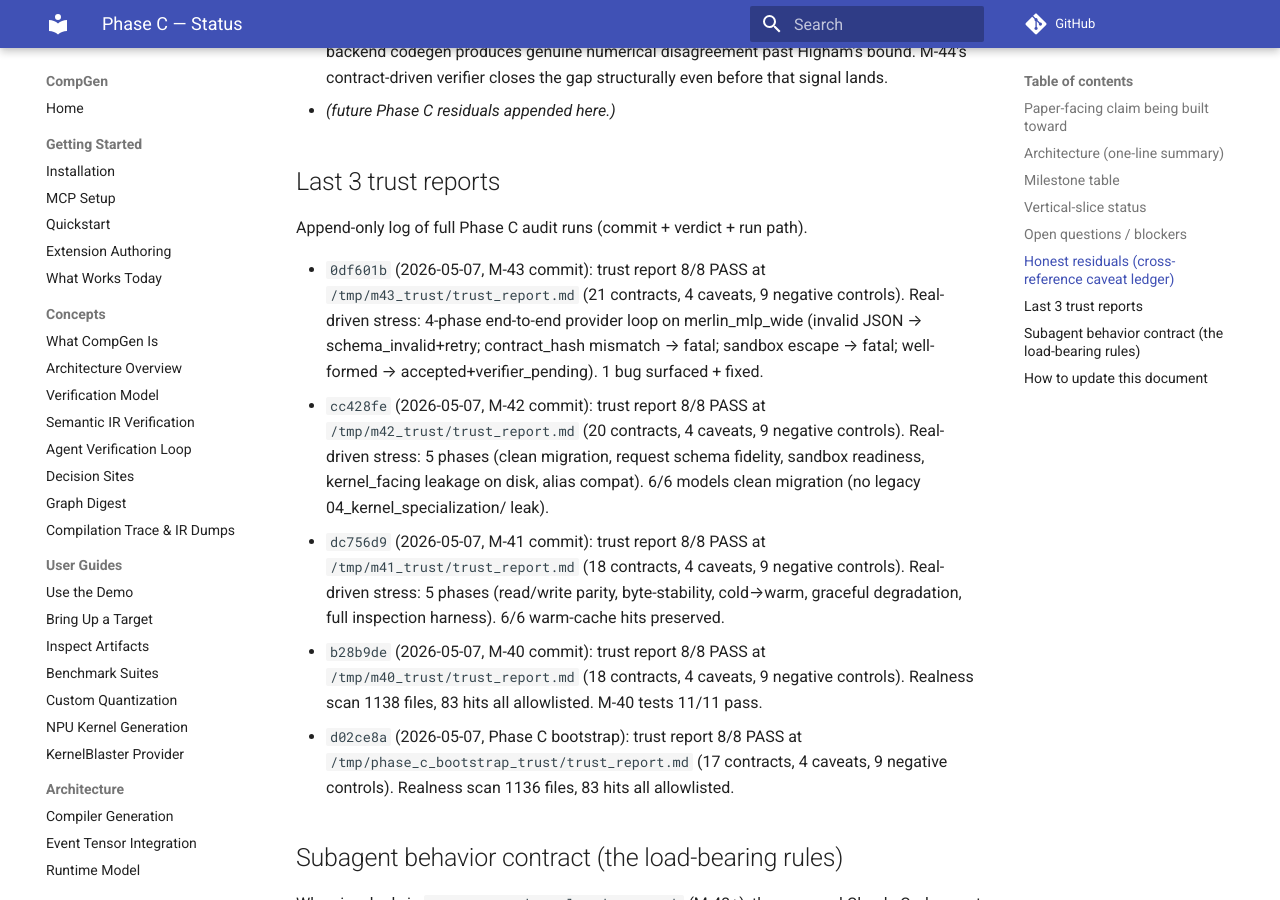
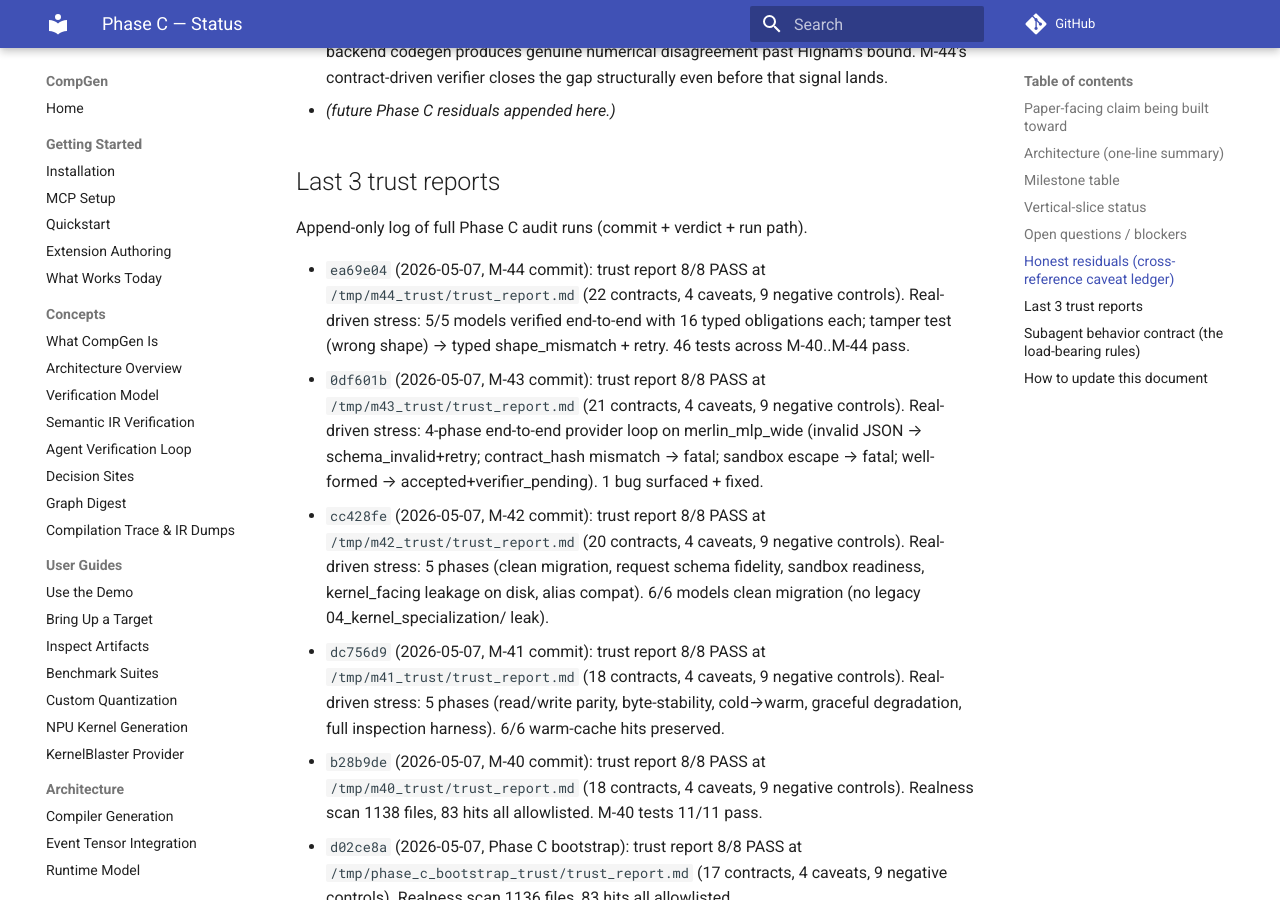
Before and after one commit to copparihollmann/RuntimeCompGen, an MkDocs documentation site: the page built from docs/phase_c_status.md, in a window 1280 px wide and 900 px high, scrolled down 4196 px. Built offline with MkDocs 1.6.1 and Material for MkDocs 9.7.7, drawn with Linux system fonts in a browser that asks for light colours; comment, search, counter and statistics services are not loaded; some of the changed text lies outside the part shown.

Commit message:
docs(phase_c): M-44 → status doc backfilled with commit hash + trust report

```diff
--- a/docs/phase_c_status.md
+++ b/docs/phase_c_status.md
@@ -1,6 +1,6 @@
 # Phase C — Status
 
-_Last updated: 2026-05-07_  ·  _Current head: `0df601b`_  ·  _Trust report: `/tmp/m43_trust/trust_report.md` (8/8 PASS at `cc428fe`, 21 contracts)_
+_Last updated: 2026-05-07_  ·  _Current head: `ea69e04`_  ·  _Trust report: `/tmp/m44_trust/trust_report.md` (8/8 PASS at `0df601b`, 22 contracts)_
 
 This is the canonical Phase C tracker. Every Phase C milestone's done
 condition includes updating this document with the new commit hash,
@@ -47,7 +47,7 @@
 | M-41  | Contract hash discipline                      | complete    | `dc756d9` | `python/compgen/graph_compilation/kernel_contract_materialization.py:hash_contract_from_run_dir`, `promotion_bridge.py` (legacy retired), `agent_decision.py`, `kernel_specialization.py`, `docs/realness/m41_contract_hash_discipline.yaml` | 35 affected tests pass, 0 derive_contract_hash production callers, 5-phase real-driven stress green (6/6 warm-cache hits preserved) |
 | M-42  | Kernel-codegen task emitter (supersedes M-39) | complete    | `cc428fe` | `python/compgen/graph_compilation/kernel_codegen.py`, `kernel_specialization.py` (deprecated shim), `run.py` + `__main__.py` (boundary + flag), `tests/graph_compilation/test_kernel_codegen_request.py`, `docs/realness/m42_kernel_codegen_task.yaml` | 23 (M-40+M-42), 6/6 models clean migration (no legacy dir leak), 5-phase real-driven stress green |
 | M-43  | Provider response schema + commit tool + 4 MCP tools | complete | `0df601b` | `python/compgen/graph_compilation/kernel_codegen_response.py`, `python/compgen/mcp/tools/kernel_codegen.py`, `tests/graph_compilation/test_kernel_codegen_response.py`, `docs/realness/m43_provider_response.yaml` | 14 (M-43), real-driven 4-phase end-to-end provider loop on merlin_mlp_wide (1 bug surfaced + fixed) |
-| M-44  | Contract-driven verifier checklist (LOAD-BEARING) | complete | _pending_ | `python/compgen/kernels/contract_verifier.py`, `graph_compilation/kernel_codegen_response.py` (M-44 hook + reconstruct_contract), `tests/kernels/test_contract_verifier.py`, `docs/realness/m44_contract_driven_verifier.yaml` | 12 (M-44), 46 across M-40..M-44, real-driven stress: 5/5 models verified end-to-end, tampered shape correctly typed |
+| M-44  | Contract-driven verifier checklist (LOAD-BEARING) | complete | `ea69e04` | `python/compgen/kernels/contract_verifier.py`, `graph_compilation/kernel_codegen_response.py` (M-44 hook + reconstruct_contract), `tests/kernels/test_contract_verifier.py`, `docs/realness/m44_contract_driven_verifier.yaml` | 12 (M-44), 46 across M-40..M-44, real-driven stress: 5/5 models verified end-to-end, tampered shape correctly typed |
 | M-45  | Kernel certificate                            | planned     | —       | —                                                                                     | —          |
 | M-46  | Plan ↔ certified-kernels link                 | planned     | —       | —                                                                                     | —          |
 | M-47  | Python SYNC plan executor                     | planned     | —       | —                                                                                     | —          |
@@ -79,6 +79,7 @@
 
 Append-only log of full Phase C audit runs (commit + verdict + run path).
 
+- `ea69e04` (2026-05-07, M-44 commit): trust report 8/8 PASS at `/tmp/m44_trust/trust_report.md` (22 contracts, 4 caveats, 9 negative controls). Real-driven stress: 5/5 models verified end-to-end with 16 typed obligations each; tamper test (wrong shape) → typed shape_mismatch + retry. 46 tests across M-40..M-44 pass.
 - `0df601b` (2026-05-07, M-43 commit): trust report 8/8 PASS at `/tmp/m43_trust/trust_report.md` (21 contracts, 4 caveats, 9 negative controls). Real-driven stress: 4-phase end-to-end provider loop on merlin_mlp_wide (invalid JSON → schema_invalid+retry; contract_hash mismatch → fatal; sandbox escape → fatal; well-formed → accepted+verifier_pending). 1 bug surfaced + fixed.
 - `cc428fe` (2026-05-07, M-42 commit): trust report 8/8 PASS at `/tmp/m42_trust/trust_report.md` (20 contracts, 4 caveats, 9 negative controls). Real-driven stress: 5 phases (clean migration, request schema fidelity, sandbox readiness, kernel_facing leakage on disk, alias compat). 6/6 models clean migration (no legacy 04_kernel_specialization/ leak).
 - `dc756d9` (2026-05-07, M-41 commit): trust report 8/8 PASS at `/tmp/m41_trust/trust_report.md` (18 contracts, 4 caveats, 9 negative controls). Real-driven stress: 5 phases (read/write parity, byte-stability, cold→warm, graceful degradation, full inspection harness). 6/6 warm-cache hits preserved.
```
